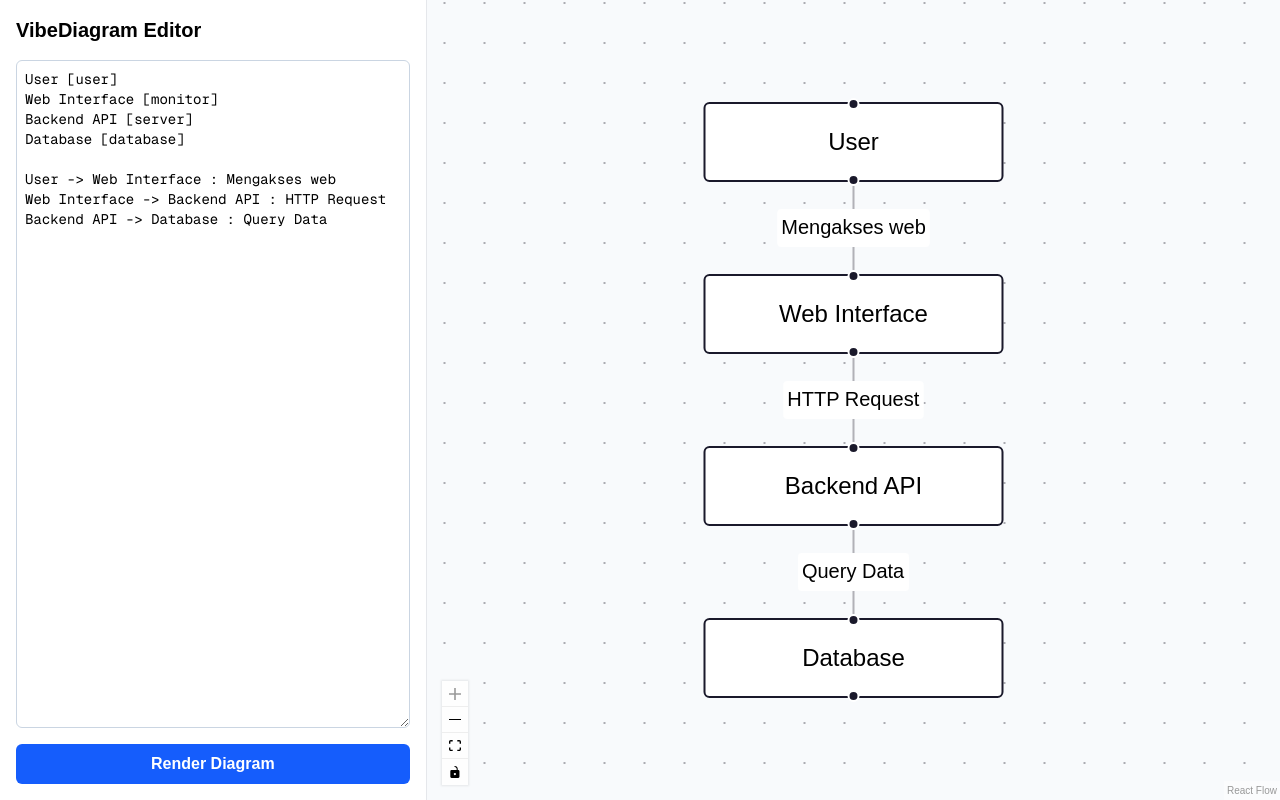
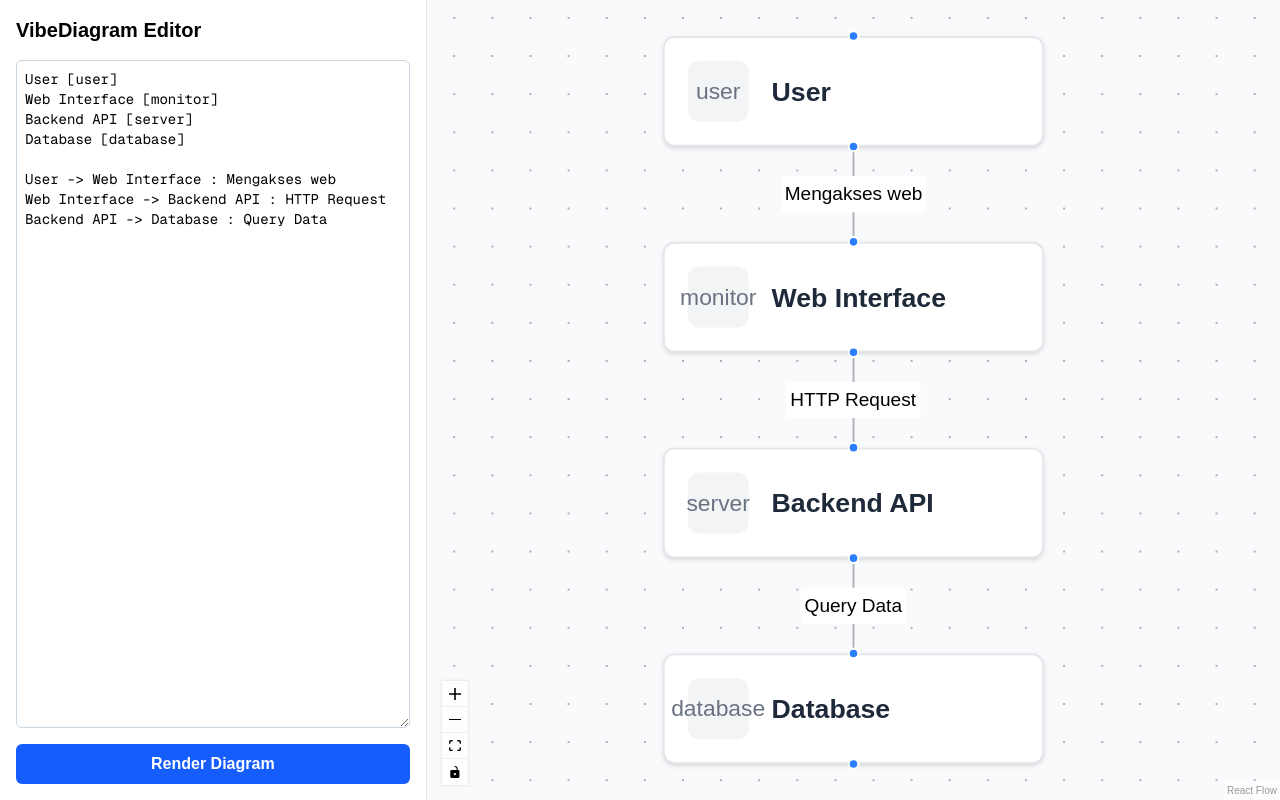
Before and after one commit to Resanso/vibediagram, a Next.js app: page / in a window 1280 px wide. Both pictures are taken after a click on the button "Render Diagram". Built offline with nearby package versions, Linux system fonts and the light colour scheme.

Commit message:
Implement Phase 1: Custom Node Implementation and Styling

```diff
--- a/package.json
+++ b/package.json
@@ -3,7 +3,7 @@
   "version": "0.1.0",
   "private": true,
   "scripts": {
-    "dev": "next dev",
+    "dev": "next dev -p 3005",
     "build": "next build",
     "start": "next start",
     "lint": "eslint"
--- a/src/app/page.tsx
+++ b/src/app/page.tsx
@@ -1,12 +1,15 @@
 "use client";
 
-import { useState, useCallback } from 'react';
+import { useState, useCallback, useMemo } from 'react';
 import { ReactFlow, Controls, Background, applyNodeChanges, applyEdgeChanges, NodeChange, EdgeChange, Node, Edge } from '@xyflow/react';
 import '@xyflow/react/dist/style.css';
 import { parseDsl } from '@/utils/parser';
 import { getLayoutedElements } from '@/utils/layout';
+import CustomNode from '@/components/CustomNode';
 
 export default function Home() {
+  const nodeTypes = useMemo(() => ({ custom: CustomNode }), []);
+
   const [dsl, setDsl] = useState(`User [user]
 Web Interface [monitor]
 Backend API [server]
@@ -68,6 +71,7 @@ Backend API -> Database : Query Data`);
         <ReactFlow
           nodes={nodes}
           edges={edges}
+          nodeTypes={nodeTypes}
           onNodesChange={onNodesChange}
           onEdgesChange={onEdgesChange}
           fitView
--- /dev/null
+++ b/src/components/CustomNode.tsx
@@ -0,0 +1,23 @@
+import { Handle, Position, NodeProps, Node } from '@xyflow/react';
+
+type CustomNodeData = Node<{ label: string; icon?: string }>;
+
+export default function CustomNode({ data }: NodeProps<CustomNodeData>) {
+  return (
+    <div className="flex flex-row items-center bg-white border border-gray-200 rounded-md shadow-sm p-3 min-w-[200px]">
+      <Handle type="target" position={Position.Top} className="w-2 h-2 !bg-blue-500" />
+
+      {data.icon && (
+        <div className="flex items-center justify-center w-8 h-8 bg-gray-100 rounded-md mr-3 text-xs font-medium text-gray-500">
+          {data.icon}
+        </div>
+      )}
+
+      <div className="flex-1 font-bold text-gray-800 text-sm">
+        {data.label}
+      </div>
+
+      <Handle type="source" position={Position.Bottom} className="w-2 h-2 !bg-blue-500" />
+    </div>
+  );
+}
--- a/src/utils/layout.ts
+++ b/src/utils/layout.ts
@@ -5,8 +5,8 @@ export function getLayoutedElements(nodes: Node[], edges: Edge[], direction = 'T
   const dagreGraph = new dagre.graphlib.Graph();
   dagreGraph.setDefaultEdgeLabel(() => ({}));
 
-  const nodeWidth = 172;
-  const nodeHeight = 36;
+  const nodeWidth = 200;
+  const nodeHeight = 58;
 
   dagreGraph.setGraph({ rankdir: direction });
 
--- a/src/utils/parser.ts
+++ b/src/utils/parser.ts
@@ -40,6 +40,7 @@ export function parseDsl(input: string) {
 
       nodes.push({
         id,
+        type: 'custom',
         data: { label: id, icon },
         position: { x: 0, y: 0 } // required before layout
       });
```
